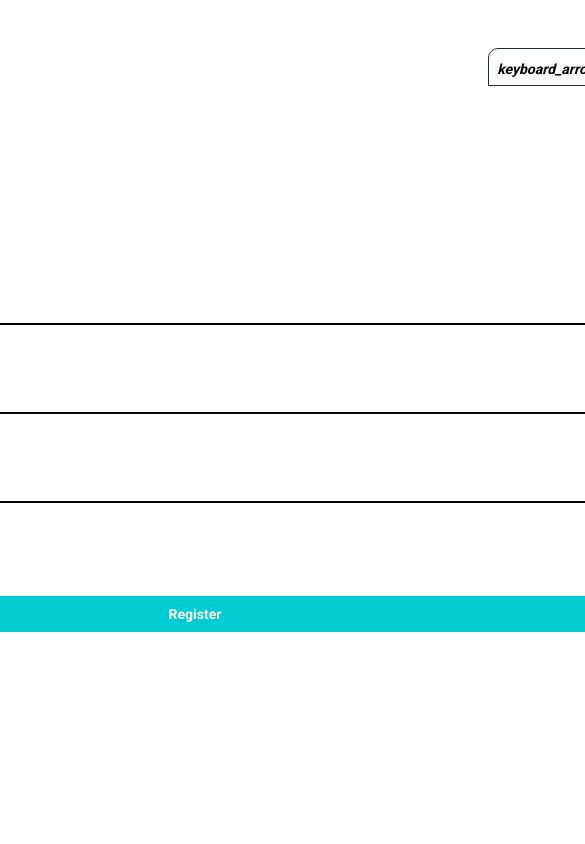
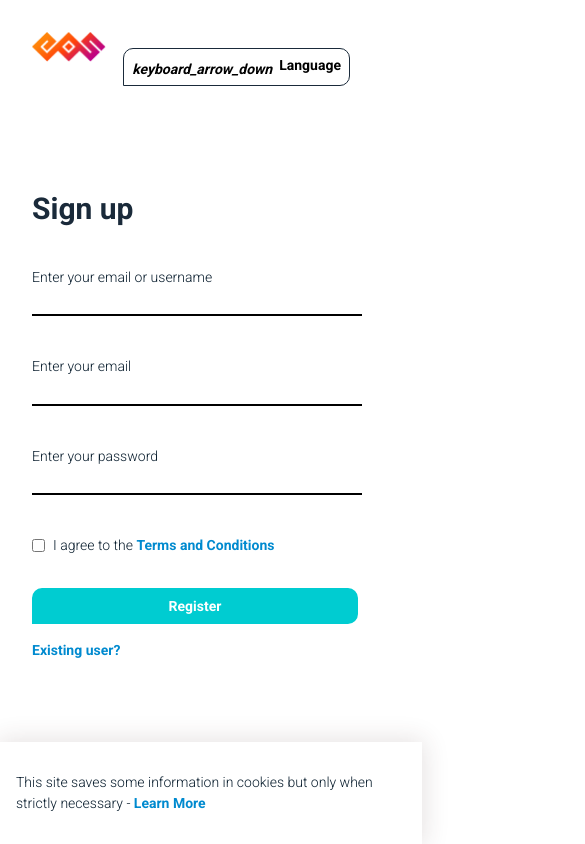
Before and after one commit to EOS-uiux-Solutions/user-story, a React (Create React App) app: page /register in a window 390 px wide. Shown: the top 844 px of the page, 585 px wide, since content can reach past the window. Built offline with nearby package versions, Linux system fonts and the light colour scheme; no server answers; some icons are missing.

Commit message:
Mobile fixes

```diff
--- a/src/assets/scss/pages/authentication.scss
+++ b/src/assets/scss/pages/authentication.scss
@@ -125,6 +125,10 @@
   visibility: hidden;
 }
 
+.cookies-mobile {
+  visibility: hidden;
+}
+
 @media only screen and (max-width: 1120px) {
   .authentication {
     height: 100%;
@@ -154,4 +158,23 @@
     visibility: visible;
     width: 74px;
   }
+
+  .footer {
+    border-top: 1px solid $border-gray;
+    padding: 16px 0;
+  }
+
+  .cookies-mobile {
+    background: $light-color;
+    bottom: 0;
+    box-shadow: $box-shadow;
+    display: flex;
+    flex-wrap: wrap;
+    left: 0;
+    padding: 16px;
+    position: fixed;
+    visibility: visible;
+    width: 100vw;
+    z-index: 1;
+  }
 }
--- a/src/assets/scss/variables/colors.scss
+++ b/src/assets/scss/variables/colors.scss
@@ -5,6 +5,7 @@ $light-color: #FFFFFF;
 $dark-color: #1A2A3A;
 $gray-bg: #eaeaea;
 $light-gray: #777777;
+$border-gray: #EDEFF0;
 $light-green: #66DC71;
 $alert: #E6001A;
 $shadow-color: #D3EBF0;
--- a/src/components/AuthWrapper.jsx
+++ b/src/components/AuthWrapper.jsx
@@ -104,6 +104,15 @@ export const AuthRightContainer = ({ children, logo }) => {
           Terms and conditions
         </a>
       </div>
+
+      <div className='cookies-mobile'>
+        <p>
+          {t('authentication:footer-left')} -{' '}
+          <a className='link link-default' href='/todo'>
+            Learn More
+          </a>
+        </p>
+      </div>
     </div>
   )
 }
--- a/src/pages/Register.js
+++ b/src/pages/Register.js
@@ -42,7 +42,6 @@ export const Register = () => {
 
   return (
     <AuthWrapper>
-      <div className='authentication'>
       <AuthLeftContainer />
       <AuthRightContainer>
         <div>
@@ -110,7 +109,6 @@ export const Register = () => {
           </Link>
         </div>
       </AuthRightContainer>
-      </div>
     </AuthWrapper>
   )
 }
```
Lines whose indentation alone changed are shown as unchanged.
